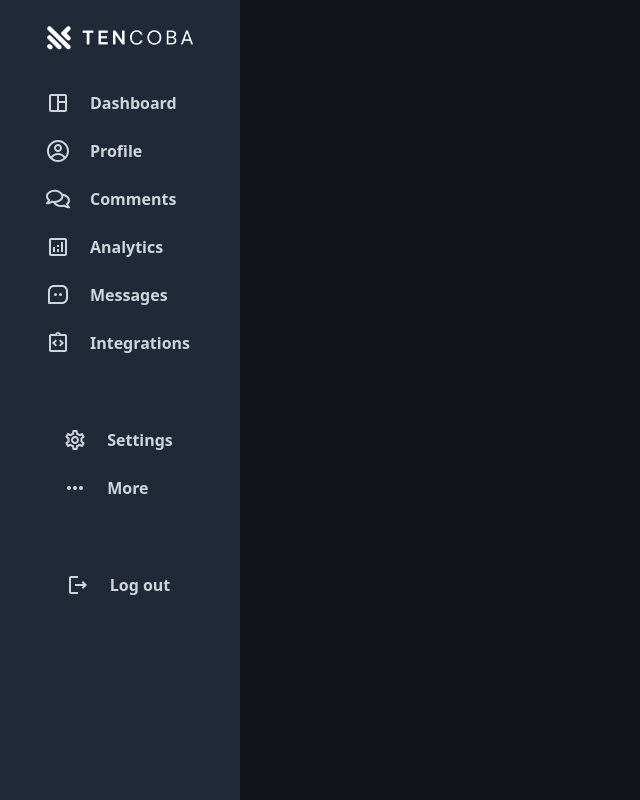
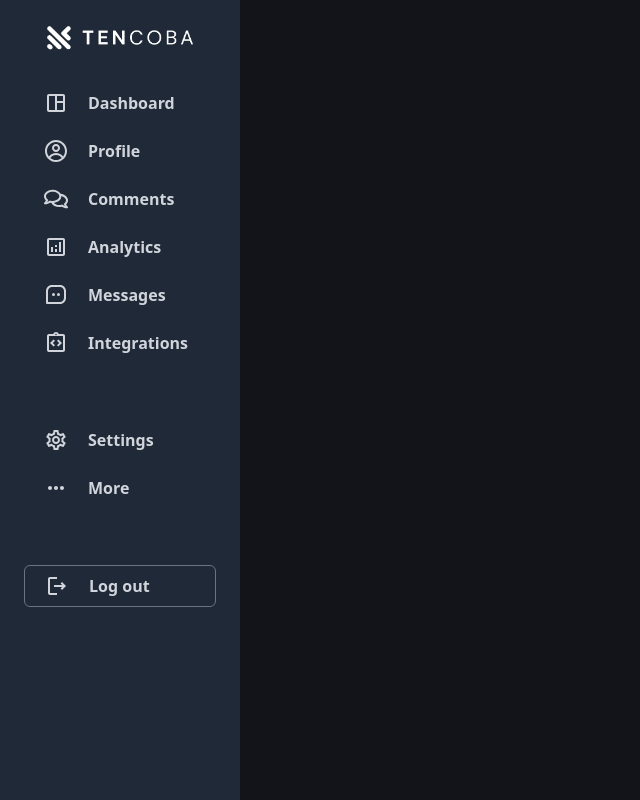
Before and after one commit to johnson419/Tencoba, a Next.js app: page /Dashboard in a window 1280 px wide. Shown: the whole page, without its empty margins (0-640 px from the left). Built offline with nearby package versions, Linux system fonts and the light colour scheme.

Commit message:
stylings addition

```diff
--- a/components/Sidebar.js
+++ b/components/Sidebar.js
@@ -32,7 +32,7 @@ const Sidebar = () => {
             {/* <h1 className="text-base text-center cursor-pointer font-bold text-gray-300 border-gray-100 pb-4 w-full">
               TENCOBA
             </h1> */}
-            <div className="my-4 border-b border-gray-800 pb-4">
+            <div className="my-4 border-b border-gray-800 pb-4 w-full">
               <div className="flex mb-2 justify-start items-center gap-5 px-5 hover:bg-gray-500 p-2 rounded-md group cursor pointer hover:shadow-lg m-auto">
                 {/* Needed Icons */}
                 <MdOutlineSpaceDashboard className="text-2xl text-gray-300 group-hover:text-black" />
@@ -78,7 +78,7 @@ const Sidebar = () => {
             </div>
 
             {/* Settings & More */}
-            <div className="my-4 border-b border-gray-800 pb-4">
+            <div className="my-4 border-b border-gray-800 pb-4 w-full">
               <div className="flex mb-2 justify-start items-center gap-5 px-5 hover:bg-gray-500 p-2 rounded-md group cursor pointer hover:shadow-lg m-auto">
                 {/* Needed Icons */}
                 <MdOutlineSettings className="text-2xl text-gray-300 group-hover:text-black" />
@@ -96,8 +96,8 @@ const Sidebar = () => {
             </div>
 
             {/* Logout */}
-            <div className="my-4">
-              <div className="flex mb-2 justify-start items-center gap-5 px-5 hover:bg-gray-500 p-2 rounded-md group cursor pointer hover:shadow-lg m-auto">
+            <div className="my-4 w-full">
+              <div className="flex mb-2 justify-start items-center gap-5 px-5 border border-gray-500 hover:bg-gray-500 p-2 rounded-md group cursor pointer hover:shadow-lg m-auto">
                 {/* Needed Icons */}
                 <MdOutlineLogout className="text-2xl text-gray-300 group-hover:text-black" />
                 <h3 className="text-base text-gray-300 group-hover:text-black font-semibold mr-1">
```
